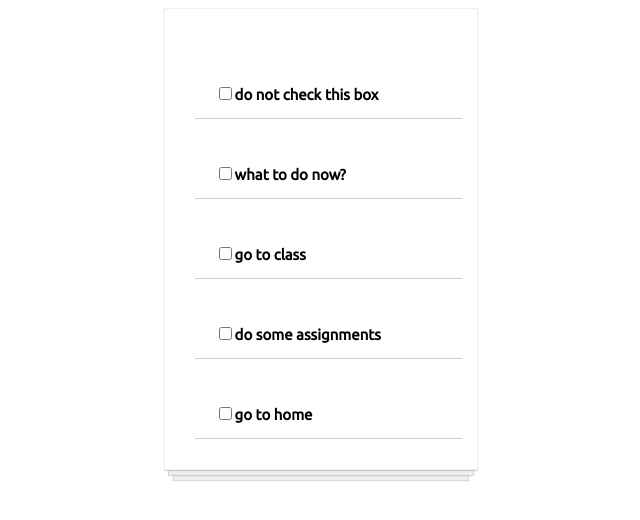
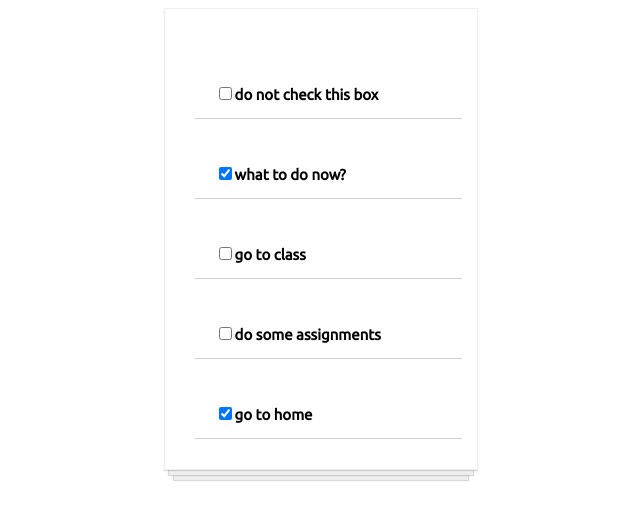
Before and after one commit to lonebots/webdevelopment, a React (Create React App) app: page / in a window 1280 px wide. Shown: the top 520 px of the page, without its empty margins (319-959 px from the left). Built offline with nearby package versions, Linux system fonts and the light colour scheme.

Commit message:
new commit

```diff
--- a/src/App.js
+++ b/src/App.js
@@ -2,8 +2,10 @@ import React from "react";
 //import Joke from "./joke";
 import todoData from "./components/tododata";
 import Listings from "./components/Listing";
+import "./components/assets/css/list.css";
 export default App => {
-  const todoItem = todoData.map(item => <Listings key={item.id} item={item} />);
-
-  return <div className="content-view">{todoItem}</div>;
+  const todocomponents = todoData.map(listitem => (
+    <Listings key={listitem.id} listitem={listitem} />
+  ));
+  return <div className="content-view">{todocomponents}</div>;
 };
--- a/src/components/Listing.js
+++ b/src/components/Listing.js
@@ -1,12 +1,11 @@
 import React from "react";
 import "./assets/css/list.css";
-
 export default function Listing(props) {
   return (
     <div className="ckbox">
       <p>
-        <input type="Checkbox"></input>
-        {props.item.text}
+        <input type="Checkbox" checked={props.listitem.completed} />
+        {props.listitem.text}
       </p>
     </div>
   );
```
